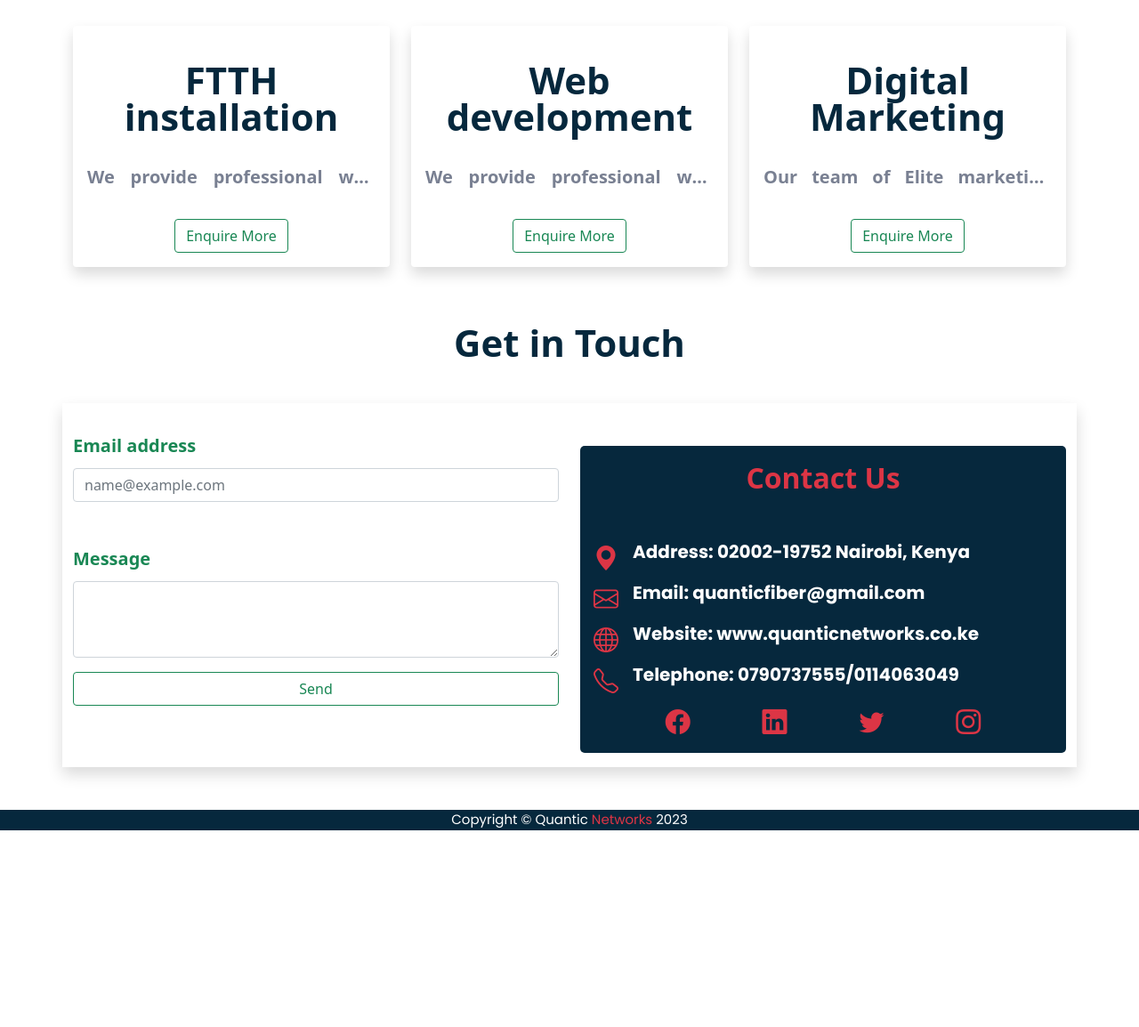
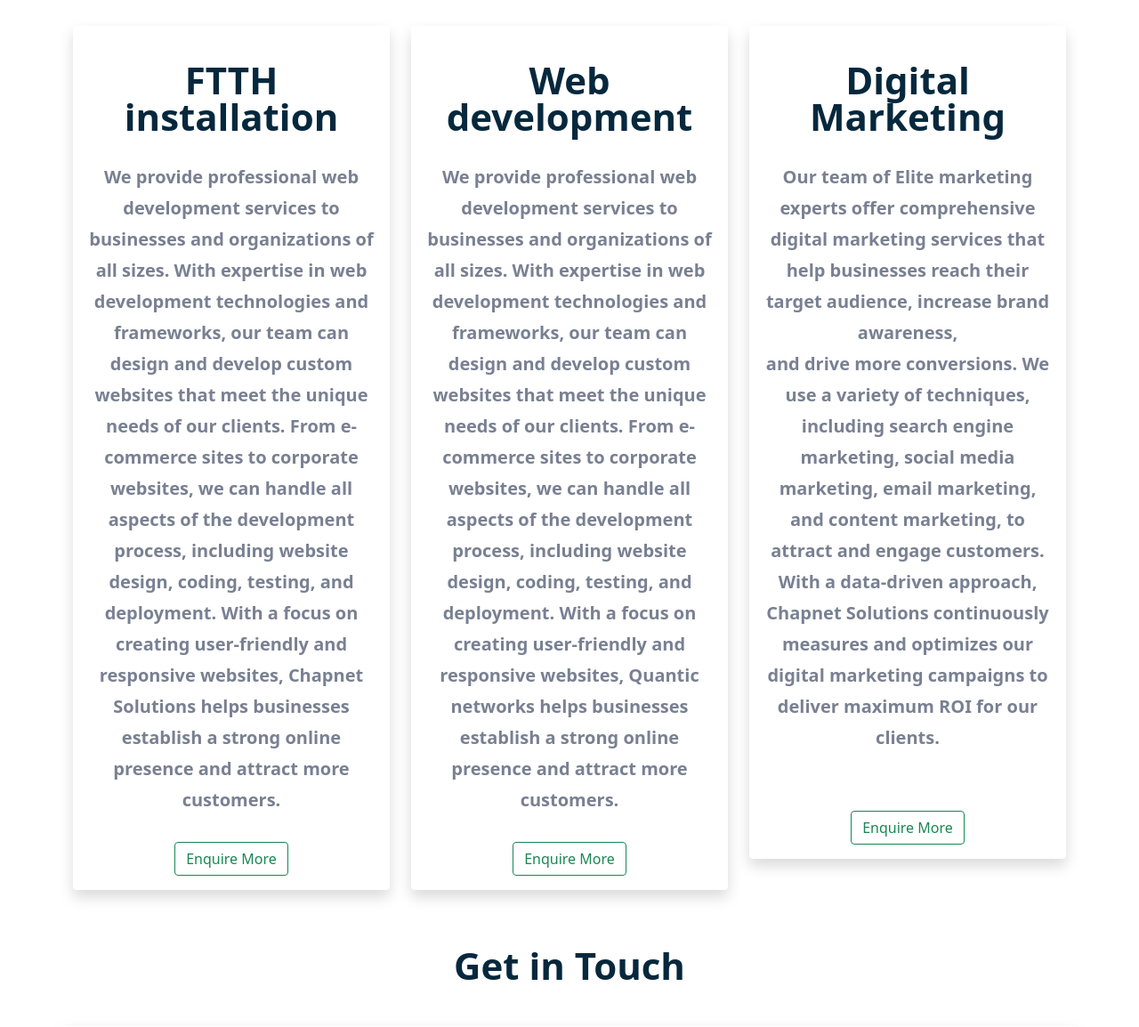
Before and after one commit to dunkohm/QTC-fiber-website, a PHP site: page / in a window 1280 px wide. Shown: the part 1870-3024 px from the top of the page at 89% size. Before the commit the page ends 2803 px from the top, so only its background shows below. Run offline with PHP 8.4, Linux system fonts and the light colour scheme; some libraries are stand-ins or nearby versions.

Commit message:
Changed card styling

```diff
--- a/style.css
+++ b/style.css
@@ -200,10 +200,10 @@ margin: 10px;
     object-fit: cover;
     margin: 10px;
 }
-.card .card-body p {
+/* .card .card-body p {
 text-align: justify;
 display: -webkit-box;
 -webkit-line-clamp: 1;
 -webkit-box-orient: vertical;
 overflow: hidden;
-}
+} */
```
